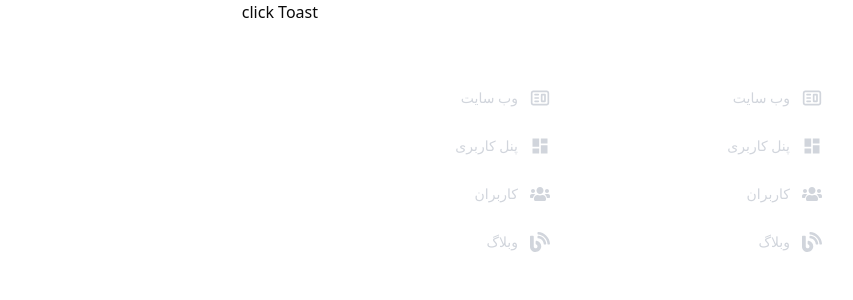
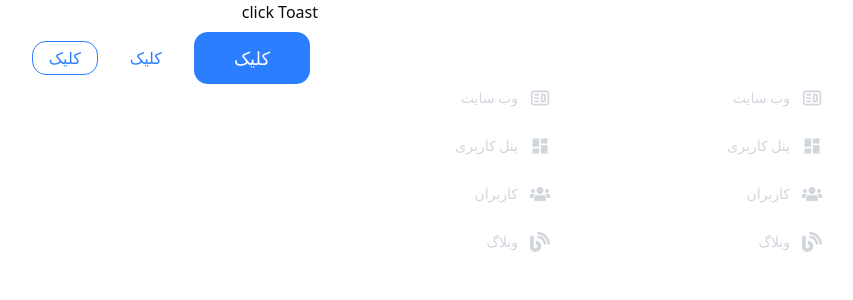
Before and after one commit to javadboroji/nextPanle, a Next.js app in the folder webapp/: page /panle in a window 1280 px wide. Shown: the top 300 px of the page, without its empty margins (418-1271 px from the left). Built offline with nearby package versions, Linux system fonts and the light colour scheme.

Commit message:
[fetch] :add button component

```diff
--- a/webapp/app/(panle)/panle/page.tsx
+++ b/webapp/app/(panle)/panle/page.tsx
@@ -6,13 +6,22 @@ import Layout from './Layout'
 import Uploader from '@/components/Uploader/Uploader'
 import Loading from '@/components/Loading/Loading'
 import { toast, Toaster } from "sonner"
+import Cbutton from '@/components/Button/Cbutton'
 function page() {
- const [images, setImages] = useState("")
+ const [images, setImages] = useState("");
+ const clickHandler=(data:any)=>{
+  console.log(data ,'*********');
+
+ }
   return (
     <Layout>
       <button className='' onClick={()=>toast("success")}> click Toast</button>
       {/* <Loading/> */}
-
+      <div className='flex items-center'>
+      <Cbutton type='button'  btnType='fill' size='lg' onClick={()=>clickHandler({user:"dawdwad"})}> کلیک</Cbutton>
+      <Cbutton type='button'  btnType='link'> کلیک</Cbutton>
+      <Cbutton type='button'  btnType='outline'> کلیک</Cbutton>
+      </div>
     </Layout>
   )
 }
--- /dev/null
+++ b/webapp/components/Button/Cbutton.tsx
@@ -0,0 +1,44 @@
+import React from 'react'
+interface ICbutton {
+  children: React.ReactNode;
+  btnType:"fill"|"outline"|"link" ,
+  type?:"submit"|"reset"|"button",
+  size?:"sm"|"md"|"lg",
+  onClick?:(data?:any)=>void
+}
+const Cbutton:React.FC<ICbutton> =({children ,btnType ,type ,size ,onClick})=> {
+
+    const renderbtnTypeClassName = ()=>{
+      switch (btnType) {
+        case "fill":
+            return "bg-blue-500 text-white"
+        case "outline":
+            return "bg-white border-[1px] border-blue-500 text-blue-500"
+        case "link":
+            return "text-blue-500"
+        default:
+            return ""
+      }
+    }
+    const renderSizeClassName = ()=>{
+      switch (size) {
+        case "sm":
+            return "px-4 py-1 text-sm"
+        case "md":
+            return "px-6 py-2 text-base"
+        case "lg":
+            return "px-10 py-3 text-lg"
+        default:
+            return "px-4 py-1 text-base"
+      }
+    }
+  return (
+    <button type={type}
+    onClick={(data)=>{if (onClick) onClick(data)}}
+    className={`hover:cursor-pointer  rounded-xl m-2    ${renderbtnTypeClassName() } ${renderSizeClassName()}`}
+    >{children}
+    </button>
+  )
+}
+
+export default Cbutton
```
